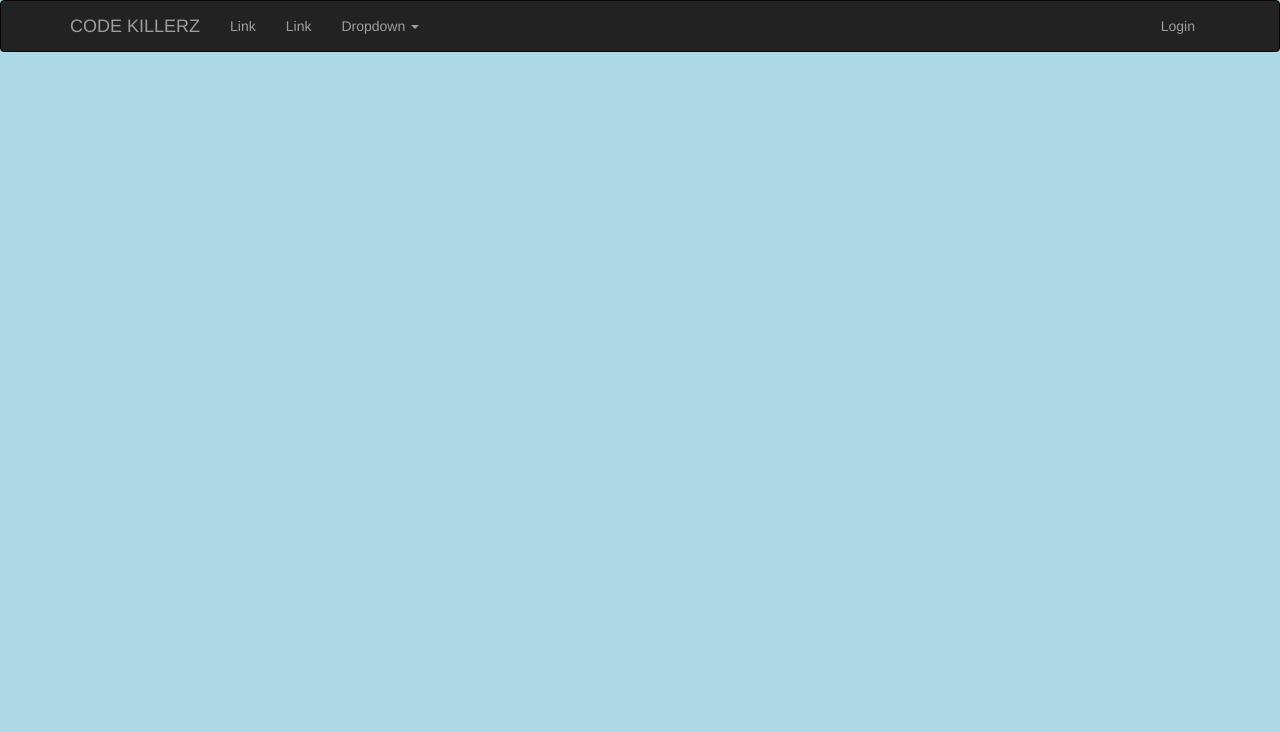
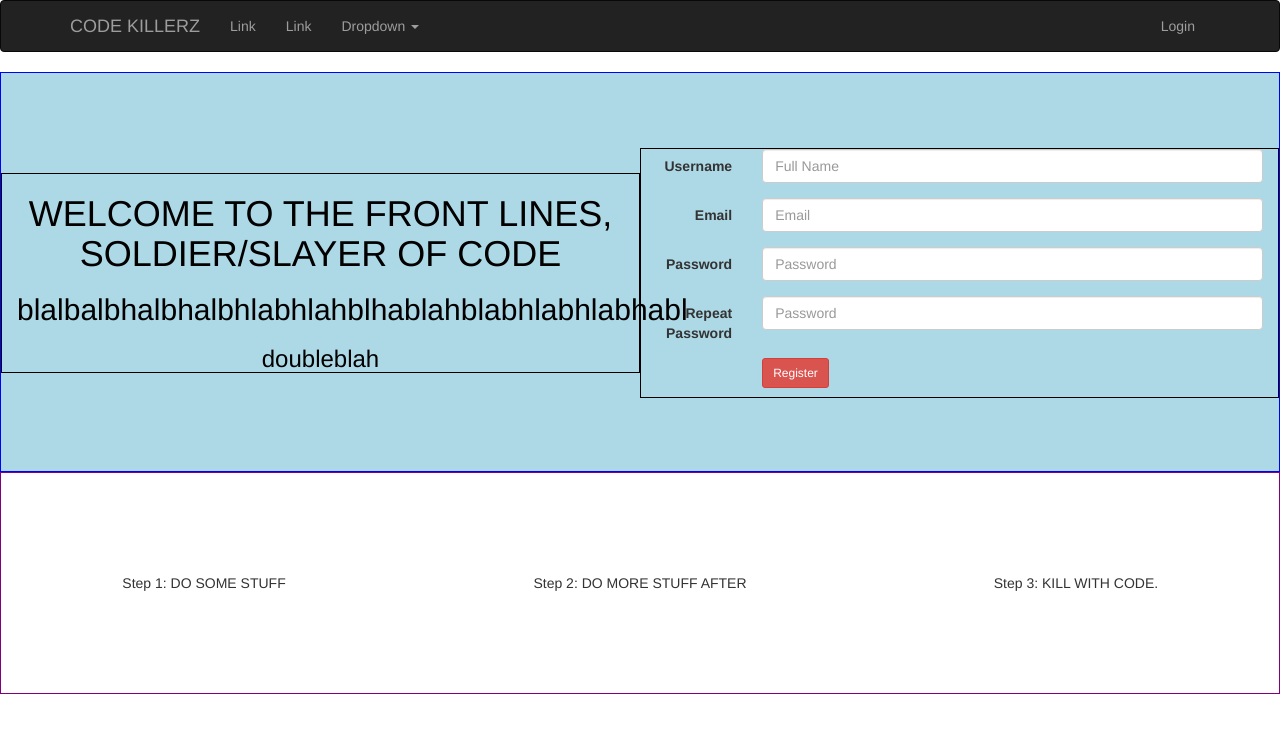
Before and after one commit to seanbhup/AtlantaVibes, a React (Create React App) app in the folder front-end/: page / in a window 1280 px wide. Shown: the top 732 px of the page. Built offline with nearby package versions, Linux system fonts and the light colour scheme.

Commit message:
greeting and register. how it works divs are divd up like a div

```diff
--- a/front-end/compass/sass/styles.scss
+++ b/front-end/compass/sass/styles.scss
@@ -1,8 +1,47 @@
+$color12: white;
+
 .App {
   text-align: center;
 
 }
 
 body {
+    background-color: $color12;
+}
+
+.greeting-register-wrapper{
+    border: 1px solid blue;
+    height: 400px;
+    // width: 100vw;
+    // background: url("../../public/code-killer.jpg");
     background-color: lightblue;
+    background-size: cover;
+
 }
+
+.greeting{
+    color: black;
+    border: 1px solid black;
+    display: inline-block;
+    height:200px;
+    margin-top: 100px;
+
+}
+
+.register-form{
+    border: 1px solid black;
+    display: inline-block;
+    height:250px;
+    margin-top: 75px;
+
+}
+
+.how-it-works-wrapper{
+    border: 1px solid purple
+}
+
+.step{
+    margin-top:100px;
+    margin-bottom:100px;
+
+}
--- a/front-end/public/stylesheets/styles.css
+++ b/front-end/public/stylesheets/styles.css
@@ -1,9 +1,45 @@
-/* line 1, ../../compass/sass/styles.scss */
+/* line 3, ../../compass/sass/styles.scss */
 .App {
   text-align: center;
 }
 
-/* line 6, ../../compass/sass/styles.scss */
+/* line 8, ../../compass/sass/styles.scss */
 body {
+  background-color: white;
+}
+
+/* line 12, ../../compass/sass/styles.scss */
+.greeting-register-wrapper {
+  border: 1px solid blue;
+  height: 400px;
   background-color: lightblue;
+  background-size: cover;
 }
+
+/* line 22, ../../compass/sass/styles.scss */
+.greeting {
+  color: black;
+  border: 1px solid black;
+  display: inline-block;
+  height: 200px;
+  margin-top: 100px;
+}
+
+/* line 31, ../../compass/sass/styles.scss */
+.register-form {
+  border: 1px solid black;
+  display: inline-block;
+  height: 250px;
+  margin-top: 75px;
+}
+
+/* line 39, ../../compass/sass/styles.scss */
+.how-it-works-wrapper {
+  border: 1px solid purple;
+}
+
+/* line 43, ../../compass/sass/styles.scss */
+.step {
+  margin-top: 100px;
+  margin-bottom: 100px;
+}
--- a/front-end/src/components/App.js
+++ b/front-end/src/components/App.js
@@ -1,4 +1,5 @@
 import React, { Component } from 'react';
+import LandingPage from "../containers/LandingPage.js";
 import Navbar1 from "../containers/Navbar.js";
 
 class App extends Component {
@@ -6,6 +7,7 @@ class App extends Component {
     return (
       <div>
           <Navbar1 />
+          <LandingPage />
       </div>
     );
   }
--- /dev/null
+++ b/front-end/src/containers/LandingPage.js
@@ -0,0 +1,85 @@
+import React, {Component} from 'react';
+import { Form, FormGroup, ControlLabel, FormControl, Button, Col } from 'react-bootstrap';
+
+class LandingPage extends Component {
+    render() {
+        return (
+            <div>
+                <div className="landing-wrapper">
+                    <div className="greeting-register-wrapper container-fluid">
+                        <div className="row">
+                            <div className="greeting col-xs-6">
+                                <h1 className="text-center">WELCOME TO THE FRONT LINES, SOLDIER/SLAYER OF CODE</h1>
+                                <h2 className="text-center">blalbalbhalbhalbhlabhlahblhablahblabhlabhlabhabl</h2>
+                                <h3 className="text-center">doubleblah</h3>
+                            </div>
+                            <div className="register-form col-xs-6">
+                                <Form horizontal onSubmit={this.handleRegistrationSubmit}>
+                                    <FormGroup controlId="formHorizontalName">
+                                        <Col componentClass={ControlLabel} sm={2}>
+                                            Username
+                                        </Col>
+                                        <Col sm={10}>
+                                            <FormControl type="text" placeholder="Full Name"/>
+                                        </Col>
+                                    </FormGroup>
+
+                                    <FormGroup controlId="formHorizontalEmail">
+                                        <Col componentClass={ControlLabel} sm={2}>
+                                            Email
+                                        </Col>
+                                        <Col sm={10}>
+                                            <FormControl type="email" placeholder="Email"/>
+                                        </Col>
+                                    </FormGroup>
+
+                                    <FormGroup controlId="formHorizontalPassword">
+                                        <Col componentClass={ControlLabel} sm={2}>
+                                            Password
+                                        </Col>
+                                        <Col sm={10}>
+                                            <FormControl type="password" placeholder="Password"/>
+                                        </Col>
+                                    </FormGroup>
+
+                                    <FormGroup controlId="formHorizontalPassword">
+                                        <Col componentClass={ControlLabel} sm={2}>
+                                            Repeat Password
+                                        </Col>
+                                        <Col sm={10}>
+                                            <FormControl type="password" placeholder="Password"/>
+                                        </Col>
+                                    </FormGroup>
+
+                                    <FormGroup>
+                                        <Col smOffset={2} sm={10}>
+                                            <Button bsStyle="danger" bsSize="small" type="submit">
+                                                Register
+                                            </Button>
+                                        </Col>
+                                    </FormGroup>
+                                </Form>
+                            </div>
+                        </div>
+
+                    </div>
+                    <div className="how-it-works-wrapper text-center">
+                        <div className="row">
+                            <div className="step-1 step col-xs-4">
+                                Step 1: DO SOME STUFF
+                            </div>
+                            <div className="step-2 step col-xs-4">
+                                Step 2: DO MORE STUFF AFTER
+                            </div>
+                            <div className="step-3 step col-xs-4">
+                                Step 3: KILL WITH CODE.
+                            </div>
+                        </div>
+                    </div>
+                </div>
+            </div>
+        )
+    }
+}
+
+export default LandingPage;
--- a/front-end/src/index.js
+++ b/front-end/src/index.js
@@ -10,7 +10,7 @@ import { Provider } from 'react-redux';
 import reduxPromise from 'redux-promise';
 import { createStore, applyMiddleware } from 'redux';
 import reducers from './reducers/index.js';
-
+import { Router, Route, hashHistory } from 'react-router'
 // Instantiate the store obect with createStore method. The reducers param is
 // required. I also pass the login token retreived from locals storage as
 // persistedState. Finally, reduxPromise middleware is passed to assist in my
@@ -25,7 +25,9 @@ const store = createStore(
 
 ReactDOM.render(
     <Provider store={store} >
-        <App />
+        <Router history={hashHistory}>
+            <Route path="/" component={App} />
+        </Router>
     </Provider>,
     document.getElementById('root')
 );
```
Also changed, not shown: front-end/public/code-killer.jpg (added), front-end/public/code-killer2.jpg (added).
